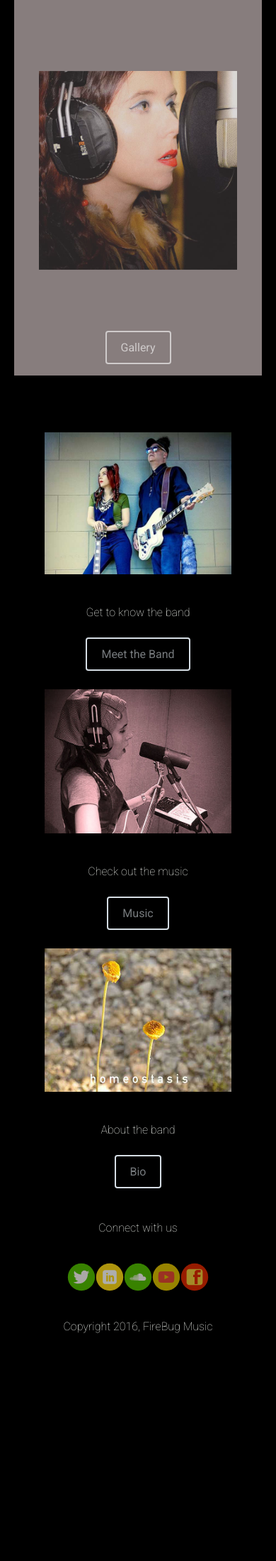
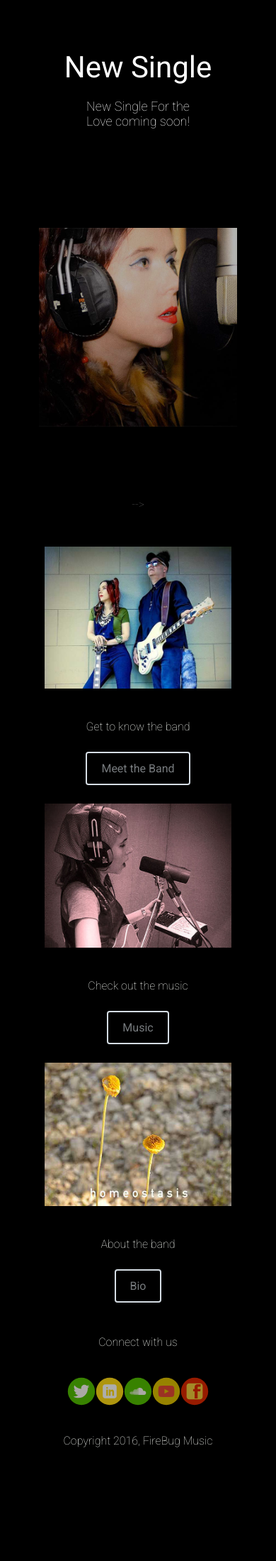
Before and after one commit to firebuggirl/firebuganimsitiononepage, a PHP site: page / in a window 390 px wide. Shown: the part 250-2449 px from the top of the page at 71% size. Before the commit the page ends 2128 px from the top, so only its background shows below. Run offline with PHP 8.4, Linux system fonts and the light colour scheme; some libraries are stand-ins or nearby versions.

Commit message:
Back to 1/2 grid for landing

```diff
--- a/css/main.css
+++ b/css/main.css
@@ -588,23 +588,11 @@ nav a.active {
   opacity: 1; }
 
 .slide img {
-  width: 100%;
-  margin: 0px 50% 100px 0%;
+  width: 50%;
+  margin: 80px 50% 100px 0%;
   opacity: 0.7; }
   .slide img:hover {
     opacity: 0.8; }
-
-.blue {
-  background: #877D7D; }
-
-.orange {
-  background: #682424; }
-
-.green {
-  background: #477761; }
-
-.yellow {
-  background: #9E8124; }
 
 /*Footer*/
 footer {
@@ -700,11 +688,10 @@ a.soundcloud {
 /*Grid*/
 .grid-full {
   width: 100%;
-  float: left;
-  padding-bottom: 30px; }
+  float: left; }
 
 .grid-half {
-  width: 0%;
+  width: 50%;
   float: left; }
 
 .grid-third {
@@ -767,9 +754,14 @@ a.soundcloud {
     text-align: center; }
 
   .slide img {
-    width: 80%;
-    margin: 100px 10%; }
-
+    width: 50%;
+    margin: 100px 50% 100px 10%; } }
+  @media (max-width: 700px) and (max-width: 414px) {
+    .slide img {
+      width: 100%;
+      margin: 100px 50% 100px 0%; } }
+
+@media (max-width: 700px) {
   .frame {
     margin: 40px 0 0; }
 
--- a/index.html
+++ b/index.html
@@ -40,58 +40,43 @@
                    <div class="slides">
                       <div class="slide blue">
                             <!-- <img src="img/studiocountrybest.jpg" alt="" /> -->
-                   <!-- <div class="grid-half">
-                    <h2>DailyFeed</h2>
-                    <p>Your number one podcast app</p>
-                    <a href="#" class="button">Check it Out</a>
-                  </div> -->
-                  <div class="grid-full">
-                      <!-- <div class="grid-half2"> -->
+                         <div class="grid-half">
+                          <h2>New Single</h2>
+                          <p>New Single For the Love coming soon!</p>
+                          <!-- <a href="#" class="button">Check it Out</a> -->
+                        </div>
+                        <div class="grid-half">
                            <img src="img/studiocountrybest.jpg" alt="" />
-                       <a href="gallery.html" class="button">Gallery</a>
                         </div>
                       </div><!--/Slide 1-->
 
-                <div class="slide orange">
-                  <!-- <div class="grid-half">
+                      <!-- <div class="slide orange">
+                        <div class="grid-half">
                           <h2>ChitChat</h2>
                           <p>The worldest easiest to use cross device chat app</p>
                           <a href="#" class="button">Check it Out</a>
-                  </div> -->
-                  <div class="grid-full">
-                      <!-- <div class="grid-half2"> -->
+                        </div>
+                        <div class="grid-half">
                           <img src="img/firebug.jpg" alt="" />
-                      <a href="tour.html" class="button">Tour</a>
                         </div>
-                </div><!--/Slide 2-->
+                      </div><!--/Slide 2--> -->
 
                       <div class="slide green">
-                  <!-- <div class="grid-half">
-                    <h2>MixTape</h2>
-                    <p>An app to search, create and share mixtapes</p>
-                    <a href="#" class="button">Check it Out</a>
-                  </div> -->
-                  <div class="grid-full">
-                      <!-- <div class="grid-half2"> -->
+                        <div class="grid-half">
+                          <h2>Coming Soon</h2>
+                          <p>New Album Homeostasis </p>
+                          <!-- <a href="#" class="button">Check it Out</a> -->
+                        </div>
+                        <div class="grid-half">
                           <img src="img/albumcover1.jpg" alt="" />
-                      <a href="sounds.html" class="button">Sounds</a>
                         </div>
                       </div><!--/Slide 3-->
 
-                <div class="slide yellow">
-                  <!-- <div class="grid-half">
-                    <h2>KITT</h2>
-                    <p>Turn your car into KITT from Knight Rider</p>
-                    <a href="#" class="button">Check it Out</a>
-                  </div> -->
-                  <!-- <div class="grid-half2"> -->
-                  <div class="grid-full">
-                    <img src="img/studiocountrybest.jpg" alt="" />
-                      <a href="gallery.html" class="button">Gallery</a>
-                  </div>
-                </div><!--/Slide 4-->
+
                   </div>
                 </div>
+
+
           <div class="main row">
             <div class="grid-third">
               <img src="img/neworleans16.jpg" alt="" />
--- a/scss/base/_fullscreen.scss
+++ b/scss/base/_fullscreen.scss
@@ -223,8 +223,8 @@ nav a.active {
   opacity: 1;
 }
 .slide img {
-  width: 100%;
-  margin: 0px 50% 100px 0%;
+  width: 50%;
+  margin: 80px 50% 100px 0%;
   opacity: 0.7;
   &:hover{
     opacity: 0.8;
@@ -232,18 +232,19 @@ nav a.active {
 
 }
  .blue {
-  background: #877D7D;
+  // background: #877D7D;
+
 
 
 }
 .orange {
-  background: #682424;
+  // background: #682424;
 }
 .green {
-  background: #477761;
+  // background: #477761;
 }
 .yellow {
-  background: #9E8124;
+  // background: #9E8124;
 }
 
 /*Footer*/
@@ -359,25 +360,15 @@ a.soundcloud{
 .grid-full {
   width: 100%;
   float: left;
-  padding-bottom: 30px;
 }
 .grid-half {
-  width: 0%;
+  width: 50%;
   float: left;
-}
-.grid-half2{
-
-  // float:left;
-  // margin-bottom: 30px;
-
-
 }
 .grid-third {
   width: 27.33333%;
   margin: 0 3%;
   float: left;
-
-
 }
 .grid-fourth {
   width: 25%;
@@ -446,8 +437,14 @@ a.soundcloud{
   //   display: none;
   // }
   .slide img {
-    width: 80%;
-    margin: 100px 10%;
+    width: 50%;
+    // margin: 100px 10%;
+    margin: 100px 50% 100px 10%;
+    @include bp(mobile_large){
+      width: 100%;
+      margin: 100px 50% 100px 0%;
+
+    }
   }
 
   .frame {
```
Also changed, not shown: instashow/api/storage/_1/126ead3befa6db8006c4b5a503954c24.csv, instashow/api/storage/_2/25377b89e8281b93f47b3814a10a8545.csv, instashow/api/storage/_3/368f5ed225d5148fa05a52b39b0d8097.csv, instashow/api/storage/_3/38565e759f78e2235ed74f35a43d1d1e.csv (added), instashow/api/storage/_3/3d2d763804ba922583f3342c4874123a.csv, instashow/api/storage/_4/4000d36766262d3af367913a56c20188.csv, instashow/api/storage/_6/697cb4830c530d3c46169916d95bea18.csv, instashow/api/storage/_7/771f34771b036111f38251e18630d8aa.csv (added), instashow/api/storage/_8/866ae416d610e5468f9f0ffd77ed6a60.csv, instashow/api/storage/_8/89af223d78d536b966db98ed587ac4c5.csv, instashow/api/storage/_b/b00d3c911b9307ccb4b95ddc046e21ba.csv, instashow/api/storage/_b/b238df76981ac112099459b88a6bcc5a.csv (added), instashow/api/storage/_d/d2c2c8a576ca0a6f43eb1a5527a7ca1a.csv, instashow/api/storage/_e/e5b2baae8bf2d7873d18eb0cb9f98536.csv (added), 1 more files, 1 other file. Lines whose indentation alone changed are shown as unchanged.
